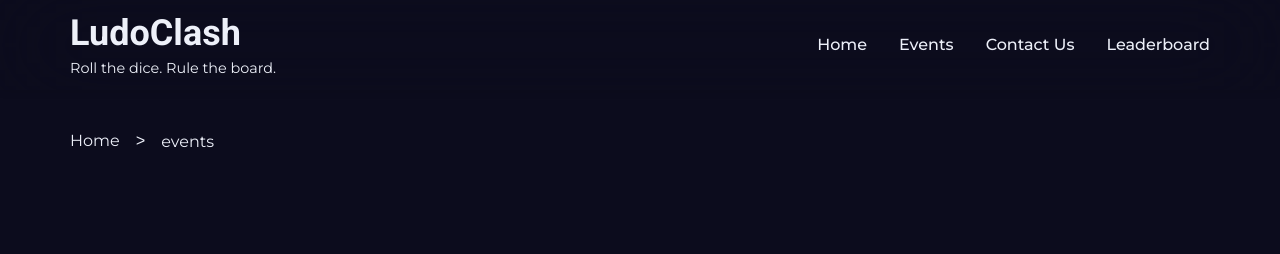
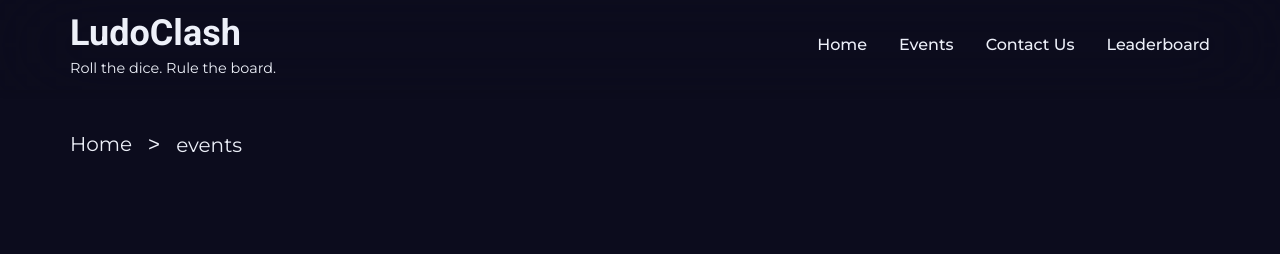
Before and after one commit to dev-nirob1/gameEvent, a Vue app: page /events in a window 1280 px wide. Shown: the top 254 px of the page. Built offline with nearby package versions, Linux system fonts and the light colour scheme.

Commit message:
update breadcrumb section

```diff
--- a/dev-dist/sw.js
+++ b/dev-dist/sw.js
@@ -82,7 +82,7 @@ define(['./workbox-54d0af47'], (function (workbox) { 'use strict';
     "revision": "3ca0b8505b4bec776b69afdba2768812"
   }, {
     "url": "index.html",
-    "revision": "0.ntl0l4bops"
+    "revision": "0.6fp0qsg5qf8"
   }], {});
   workbox.cleanupOutdatedCaches();
   workbox.registerRoute(new workbox.NavigationRoute(workbox.createHandlerBoundToURL("index.html"), {
--- a/src/components/Widgets/BreadCrumb.vue
+++ b/src/components/Widgets/BreadCrumb.vue
@@ -8,28 +8,62 @@ const route = useRoute()
 
 <template>
   <section>
+    <div class="container">
+      <ul class="mobile-breadcrumb">
+        <ListItem>
+          <BaseButton><i class="fa-solid fa-angle-left"></i></BaseButton>
+        </ListItem>
+        <ListItem>{{ route.name }}</ListItem>
+      </ul>
       <!-- Desktop Breadcrumb -->
       <div class="breadcrumb">
         <ul class="container">
-        <ListItem><RouterLink to="/">Home</RouterLink></ListItem>
+          <ListItem>
+            <RouterLink to="/">Home</RouterLink>
+          </ListItem>
           <ListItem>{{ route.name }}</ListItem>
           <ListItem v-if="route.params.slug">{{ route.params.slug }}</ListItem>
         </ul>
+      </div>
     </div>
   </section>
 </template>
 
 <style scoped>
+.breadcrumb {
+  display: none;
+}
+ul {
+  list-style: none;
+  padding: 0;
+  margin: 0;
+}
+.mobile-breadcrumb {
+  padding: 1rem;
+  display: flex;
+  align-items: center;
+  gap: 1rem;
+}
 
+.mobile-breadcrumb .btn {
+  color: var(--white-color);
+  padding: .25rem;
+  border: none;
+  margin: 0;
+}
+
+@media (min-width: 768px) {
+  .mobile-breadcrumb {
+    display: none;
+  }
 
   .breadcrumb {
-  padding: 8rem 0 3rem 0;
+    display: block;
+    padding: 8rem 0 2rem 0;
   }
 
   .breadcrumb ul {
-  list-style: none;
-  padding: 0;
-  font-size: 1rem;
+    font-size: 1.25rem;
     display: flex;
     align-items: center;
     gap: 1rem;
@@ -62,5 +96,5 @@ const route = useRoute()
     font-family: monospace;
     padding-left: 1rem;
   }
-
+}
 </style>
```
Lines whose indentation alone changed are shown as unchanged.
